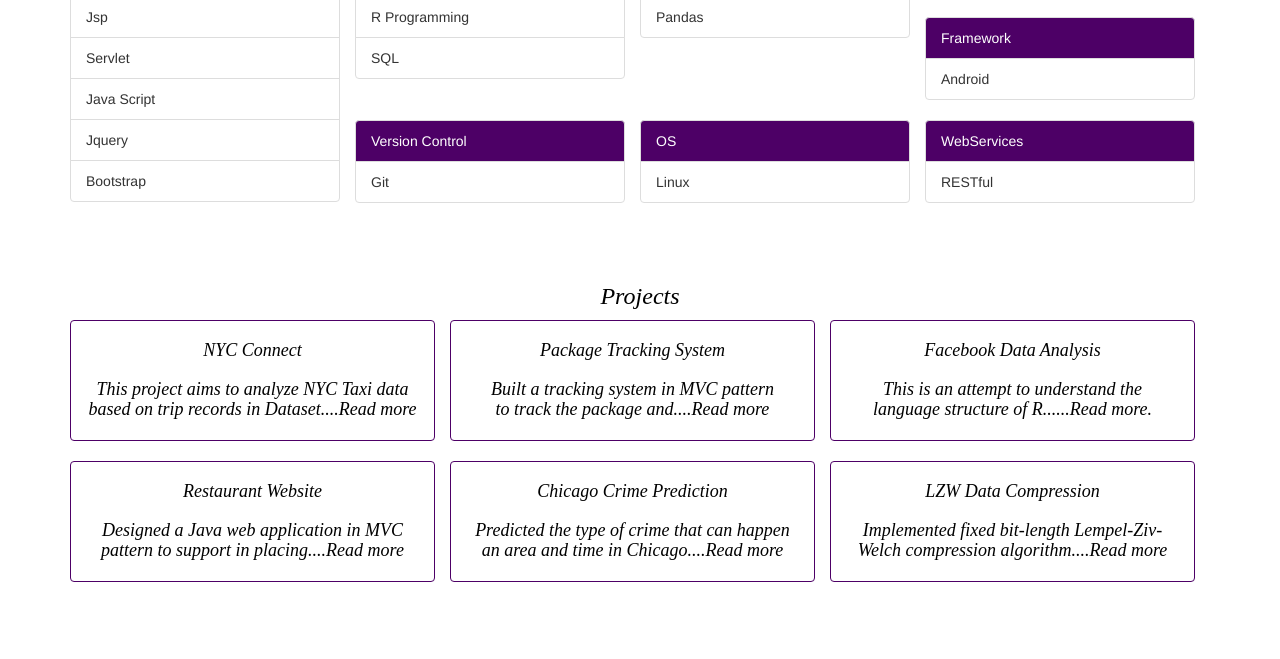
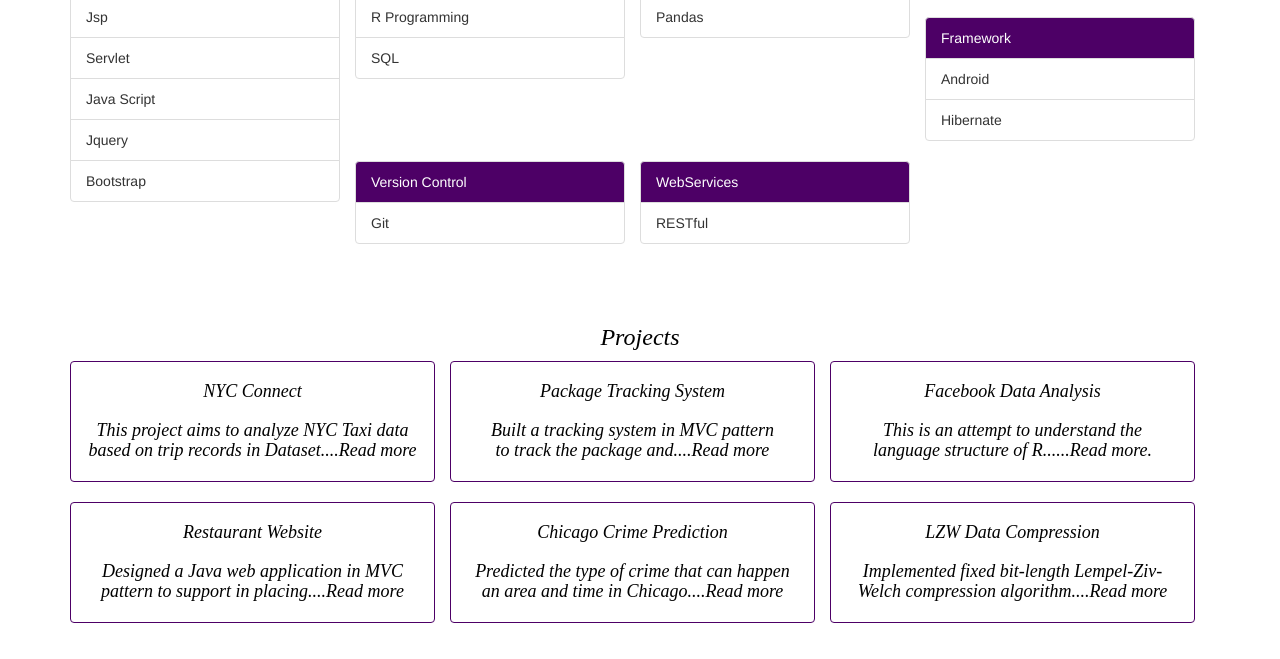
Before and after one commit to sreelakshmisetturu/sreelakshmisetturu.github.io, a plain HTML site: page index.html in a window 1280 px wide. Shown: the part 1130-1789 px from the top of the page. Drawn offline with nearby package versions, Linux system fonts and the light colour scheme; a script that the page names is missing.

Commit message:
Update index.html

```diff
--- a/index.html
+++ b/index.html
@@ -131,15 +131,16 @@
 		<ul class="list-group col-md-3">
 			<li class="headingskills list-group-item ">Framework</li>
 			<li class="list-group-item">Android</li>
+			<li class="list-group-item">Hibernate</li>
 		</ul>
 		<ul class="list-group col-md-3">
 			<li class="headingskills list-group-item ">Version Control</li>
 			<li class="list-group-item">Git</li>
 		</ul>
-		<ul class="list-group col-md-3">
+		<!--<ul class="list-group col-md-3">
 			<li class="headingskills list-group-item">OS</li>
 			<li class="list-group-item">Linux</li>
-		</ul>
+		</ul>-->
 		<ul class="list-group col-md-3">
 			<li class="list-group-item headingskills">WebServices</li>
 			<li class="list-group-item">RESTful</li>
```
